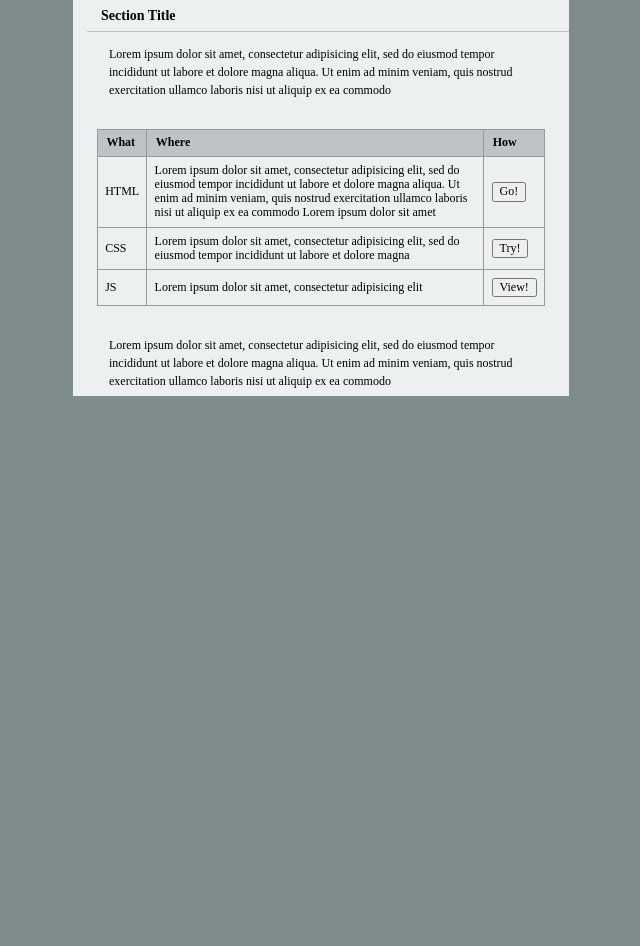
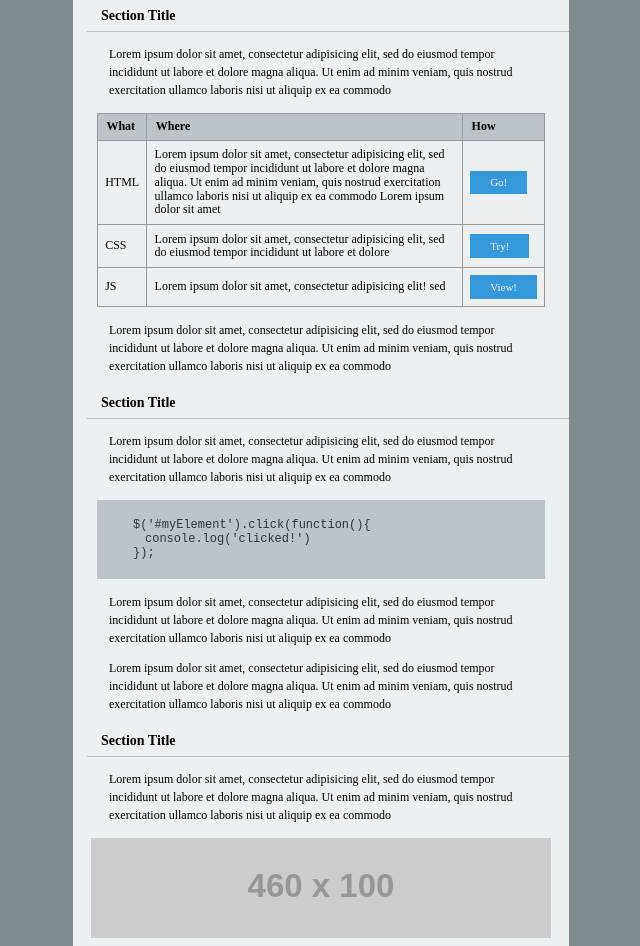
Before and after one commit to GageBachik/makingitreal, a plain HTML site: page index.html in a window 1280 px wide. Shown: the part 480-1426 px from the top of the page, without its empty margins (319-959 px from the left). Before the commit the page ends 876 px from the top, so only its background shows below. Drawn offline with nearby package versions, Linux system fonts and the light colour scheme; placeholder pictures from the web are drawn by us.

Commit message:
got some extra work ina nd made it to the lists

```diff
--- a/index.html
+++ b/index.html
@@ -55,12 +55,12 @@
 					</tr>
 					<tr>
 						<td>CSS</td>
-						<td>Lorem ipsum dolor sit amet, consectetur adipisicing elit, sed do eiusmod tempor incididunt ut labore et dolore magna</td>
+						<td>Lorem ipsum dolor sit amet, consectetur adipisicing elit, sed do eiusmod tempor incididunt ut labore et dolore</td>
 						<td><button>Try!</button></td>
 					</tr>
 					<tr>
 						<td>JS</td>
-						<td>Lorem ipsum dolor sit amet, consectetur adipisicing elit</td>
+						<td>Lorem ipsum dolor sit amet, consectetur adipisicing elit! sed</td>
 						<td><button>View!</button></td>
 					</tr>
 				</table>
@@ -69,6 +69,36 @@
 				<p class="article-content">Lorem ipsum dolor sit amet, consectetur adipisicing elit, sed do eiusmod
 				tempor incididunt ut labore et dolore magna aliqua. Ut enim ad minim veniam,
 				quis nostrud exercitation ullamco laboris nisi ut aliquip ex ea commodo</p>
+
+			<h4 class="section-title">Section Title</h4>
+				<p class="article-content">Lorem ipsum dolor sit amet, consectetur adipisicing elit, sed do eiusmod
+				tempor incididunt ut labore et dolore magna aliqua. Ut enim ad minim veniam,
+				quis nostrud exercitation ullamco laboris nisi ut aliquip ex ea commodo</p>
+
+				<div class="code-container">
+					<code>
+						<p>$('#myElement').click(function(){</p>
+							<p>console.log('clicked!')</p>
+						<p>});</p>
+					</code>
+				</div>
+
+				<p class="article-content">Lorem ipsum dolor sit amet, consectetur adipisicing elit, sed do eiusmod
+				tempor incididunt ut labore et dolore magna aliqua. Ut enim ad minim veniam,
+				quis nostrud exercitation ullamco laboris nisi ut aliquip ex ea commodo</p>
+
+				<p class="article-content">Lorem ipsum dolor sit amet, consectetur adipisicing elit, sed do eiusmod
+				tempor incididunt ut labore et dolore magna aliqua. Ut enim ad minim veniam,
+				quis nostrud exercitation ullamco laboris nisi ut aliquip ex ea commodo</p>
+
+			<h4 class="section-title">Section Title</h4>
+				<p class="article-content">Lorem ipsum dolor sit amet, consectetur adipisicing elit, sed do eiusmod
+				tempor incididunt ut labore et dolore magna aliqua. Ut enim ad minim veniam,
+				quis nostrud exercitation ullamco laboris nisi ut aliquip ex ea commodo</p>
+
+			<div class="image-container">
+				<img src="http://placehold.it/460x100">
+			</div>
 
 		</div>
 
--- a/main.css
+++ b/main.css
@@ -16,6 +16,15 @@ body{
 	margin:	0 auto;
 	width: 31em;
 	background-color: #ECF0F1;
+}
+
+.image-container{
+	margin-top: 0.5em;
+	margin-bottom: 0.5em;
+}
+
+.image-container img {
+	display: block;
 }
 
 /*.sidebar{
@@ -100,6 +109,8 @@ body{
 
 .table-container{
 	margin: 1.5em;
+	margin-top: 0.5em;
+	margin-bottom: 0.5em;
 }
 
 .article-table{
@@ -123,4 +134,40 @@ body{
 	border: 1px solid #999999;
 }
 
+.article-table button{
+	color: white;
+	background-color: #3498DB;
+	border: 0;
+	padding: 0.5em;
+	padding-left: 1.8em;
+	padding-right: 1.8em;
+	font-size: 11px;
+}
+
 /*Tables*/
+
+/*Code Boxes*/
+
+.code-container{
+	margin: 1.5em;
+	margin-top: 0.5em;
+	margin-bottom: 0.5em;
+	background-color: #BDC3C7;
+}
+
+.code-container code {
+	font-size: 12px;
+	margin: 1em;
+	padding: 1em;
+}
+
+.code-container code p {
+	color: #333333;
+	margin-left: 3em;
+}
+
+.code-container code p:nth-child(2) {
+	margin-left: 4em;
+}
+
+/*Code Boxes*/
```
